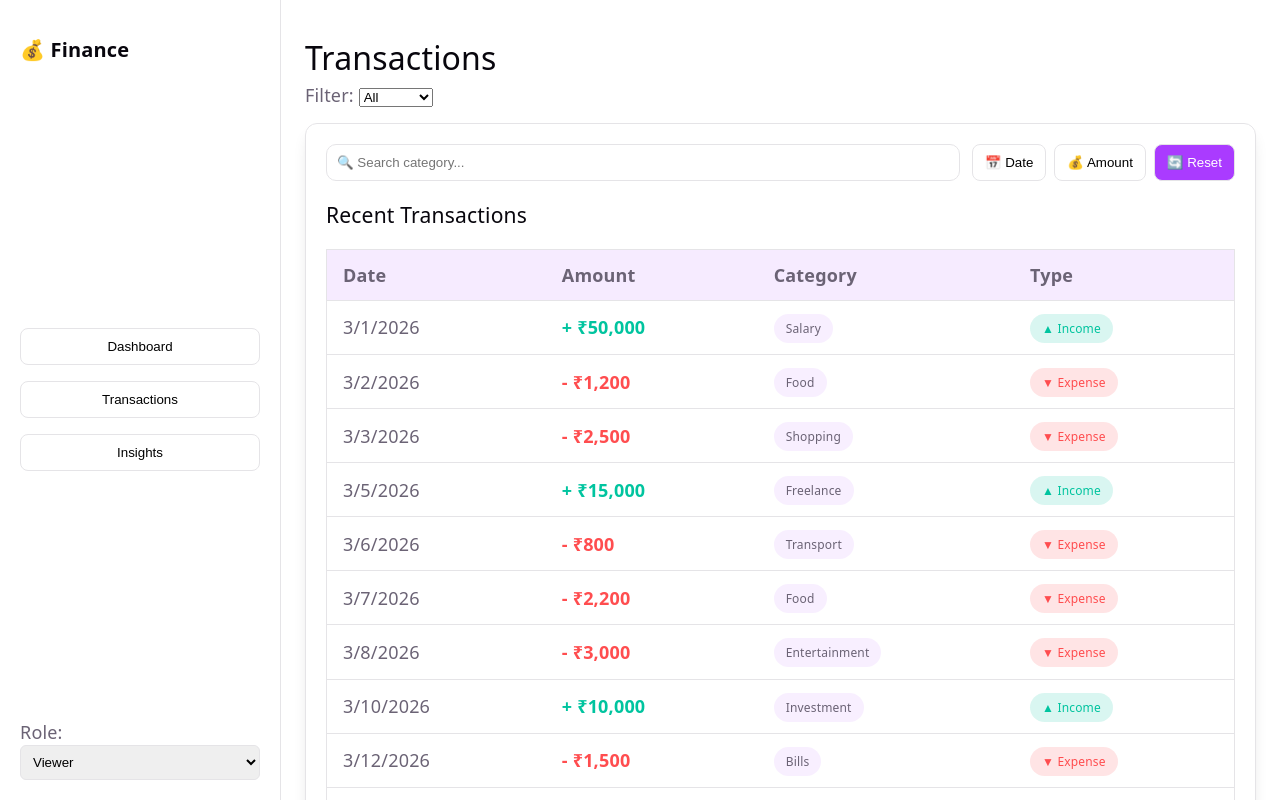
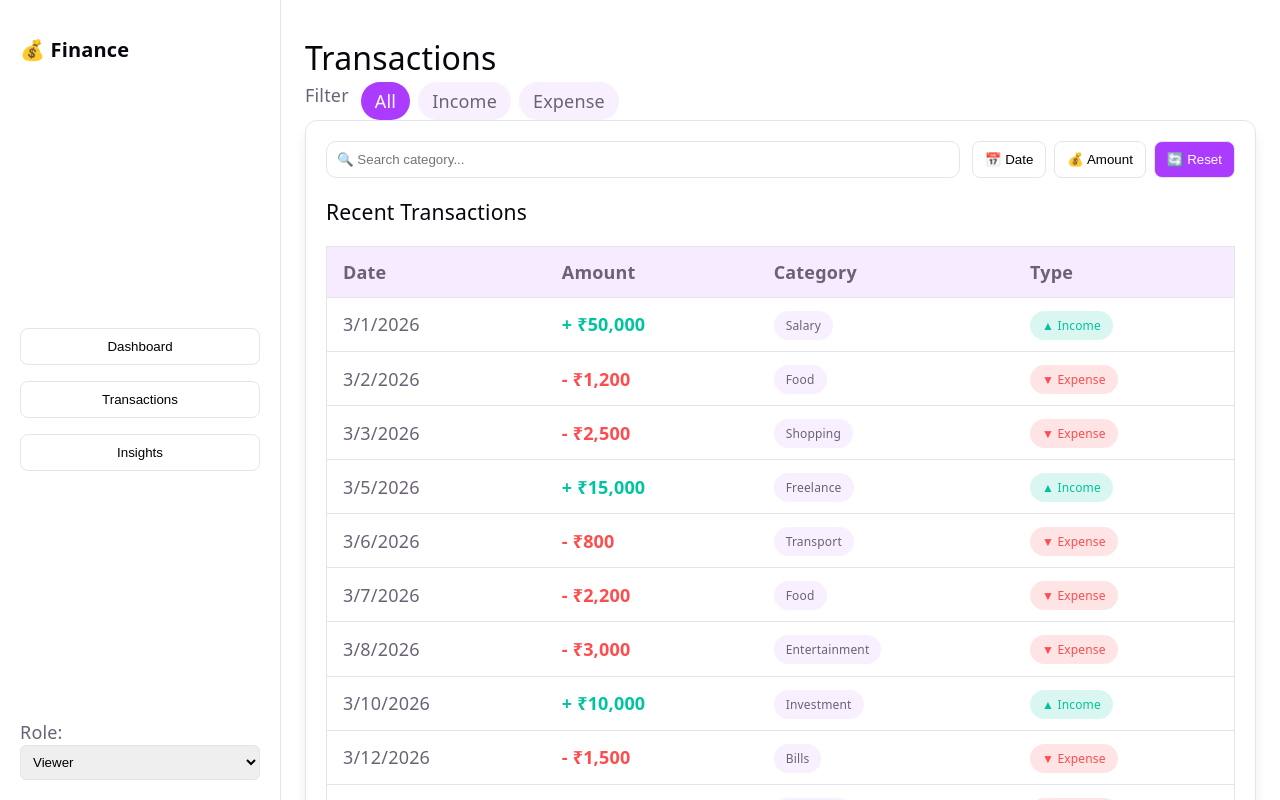
Before and after one commit to Sheikh-ASif/FinanceDashboard, a React app in the folder Frontend/: page / in a window 1280 px wide. Both pictures are taken after a click on the button "Transactions". Built offline with nearby package versions, Linux system fonts and the light colour scheme; the HTML template or start-up script is replaced by a standard one.

Commit message:
Adding the css for better UI

```diff
--- a/Frontend/src/pages/Insights.jsx
+++ b/Frontend/src/pages/Insights.jsx
@@ -1,9 +1,8 @@
-import { useAppContext } from "../Context/AppContext";
+import { useAppContext } from "../context/AppContext";
 
 function Insights() {
   const { allTransactions } = useAppContext();
 
-  // Calculate category spending
   const categoryTotals = {};
 
   allTransactions.forEach((t) => {
@@ -13,7 +12,6 @@ function Insights() {
     }
   });
 
-  // Find highest spending category
   let highestCategory = "";
   let highestAmount = 0;
 
@@ -25,22 +23,29 @@ function Insights() {
   }
 
   return (
-    <div>
-      <h1>Insights</h1>
+    <div className="insights">
+      <h1 className="page-title">Insights</h1>
 
-      <div className="card">
-        <h3>Top Spending Category</h3>
-        <p>
-          {highestCategory} (₹{highestAmount})
-        </p>
-      </div>
+      <div className="cards">
+        <div className="card insight-card">
+          <h3>Top Spending Category</h3>
+          <p className="insight-value">
+            {highestCategory || "No data"}
+          </p>
+          <span className="insight-amount">
+            ₹{highestAmount.toLocaleString()}
+          </span>
+        </div>
 
-      <div className="card" style={{ marginTop: "20px" }}>
-        <h3>Observation</h3>
-        <p>
-          You are spending the most on <b>{highestCategory}</b>.
-          Try to manage it for better savings.
-        </p>
+        <div className="card insight-card">
+          <h3>Observation</h3>
+          <p className="insight-text">
+            You are spending the most on{" "}
+            <span className="highlight">
+              {highestCategory || "N/A"}
+            </span>. Try to optimize this for better savings.
+          </p>
+        </div>
       </div>
     </div>
   );
--- a/Frontend/src/pages/Transactions.jsx
+++ b/Frontend/src/pages/Transactions.jsx
@@ -1,39 +1,47 @@
-import { useAppContext } from "../Context/AppContext";
+import { useAppContext } from "../context/AppContext";
 import TransactionTable from "../components/transactions/TransactionTable";
+import Button from "../components/ui/Button";
 
 function Transactions() {
-  const {
-    transactions,
-    filter,
-    setFilter,
-    role,
-  } = useAppContext();
+  const { transactions, filter, setFilter, role } = useAppContext();
 
   return (
-    <div>
-      <h1>Transactions</h1>
+    <div className="transactions-page">
+      <h1 className="page-title">Transactions</h1>
 
-      {/* Filter */}
-      <div style={{ marginBottom: "15px" }}>
-        <label>Filter: </label>
-        <select
-          value={filter}
-          onChange={(e) => setFilter(e.target.value)}
-        >
-          <option value="all">All</option>
-          <option value="income">Income</option>
-          <option value="expense">Expense</option>
-        </select>
+      <div className="filter-bar">
+        <span className="filter-label">Filter</span>
+
+        <div className="filter-pills">
+          <span
+            className={`pill ${filter === "all" ? "active" : ""}`}
+            onClick={() => setFilter("all")}
+          >
+            All
+          </span>
+
+          <span
+            className={`pill ${filter === "income" ? "active" : ""}`}
+            onClick={() => setFilter("income")}
+          >
+            Income
+          </span>
+
+          <span
+            className={`pill ${filter === "expense" ? "active" : ""}`}
+            onClick={() => setFilter("expense")}
+          >
+            Expense
+          </span>
+        </div>
       </div>
 
-      {/* Admin Button */}
       {role === "admin" && (
-        <button style={{ marginBottom: "10px" }}>
-          ➕ Add Transaction
-        </button>
+        <div className="actions-bar">
+          <Button>➕ Add Transaction</Button>
+        </div>
       )}
 
-      {/* Table */}
       <TransactionTable transactions={transactions} />
     </div>
   );
```
